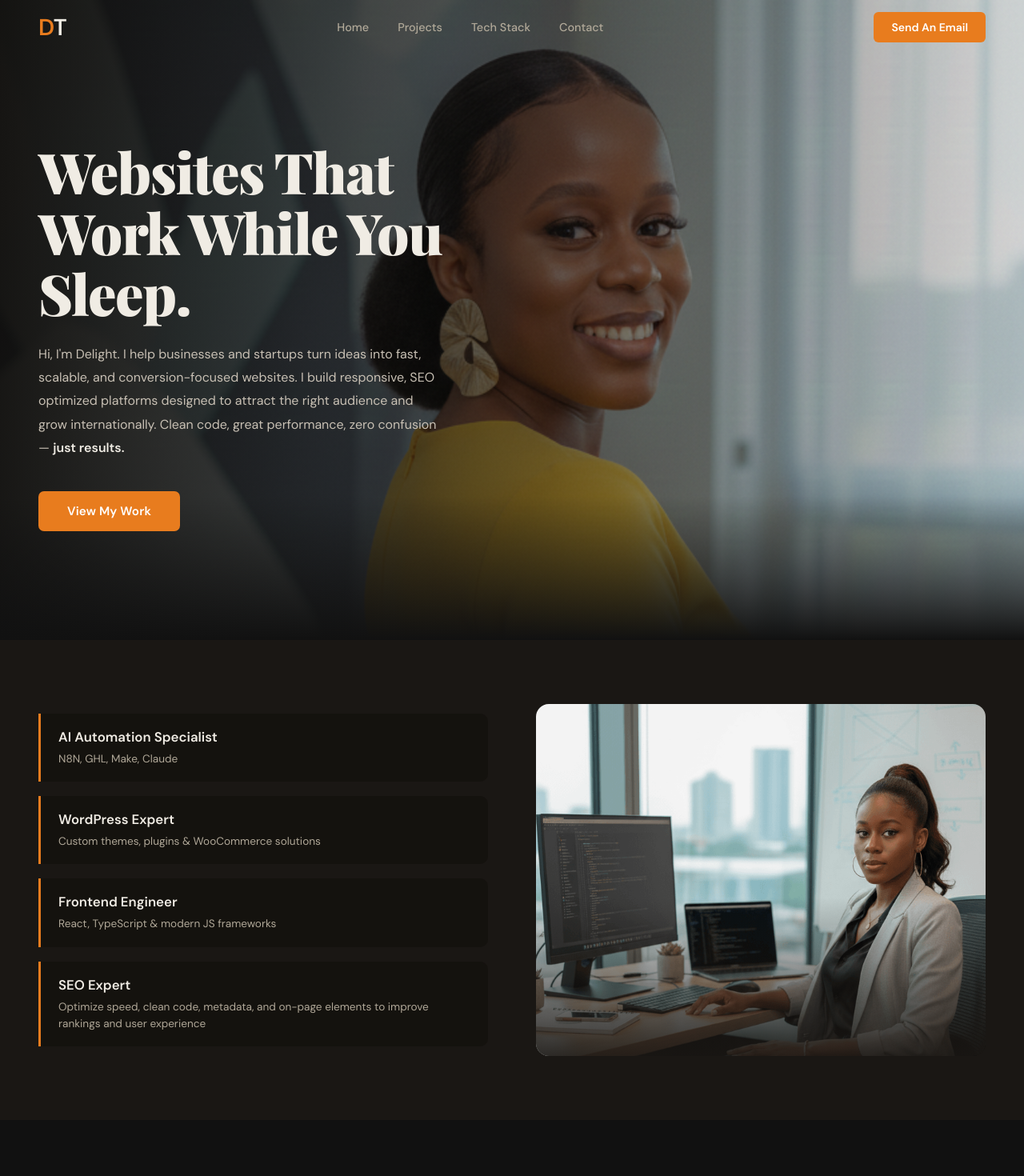
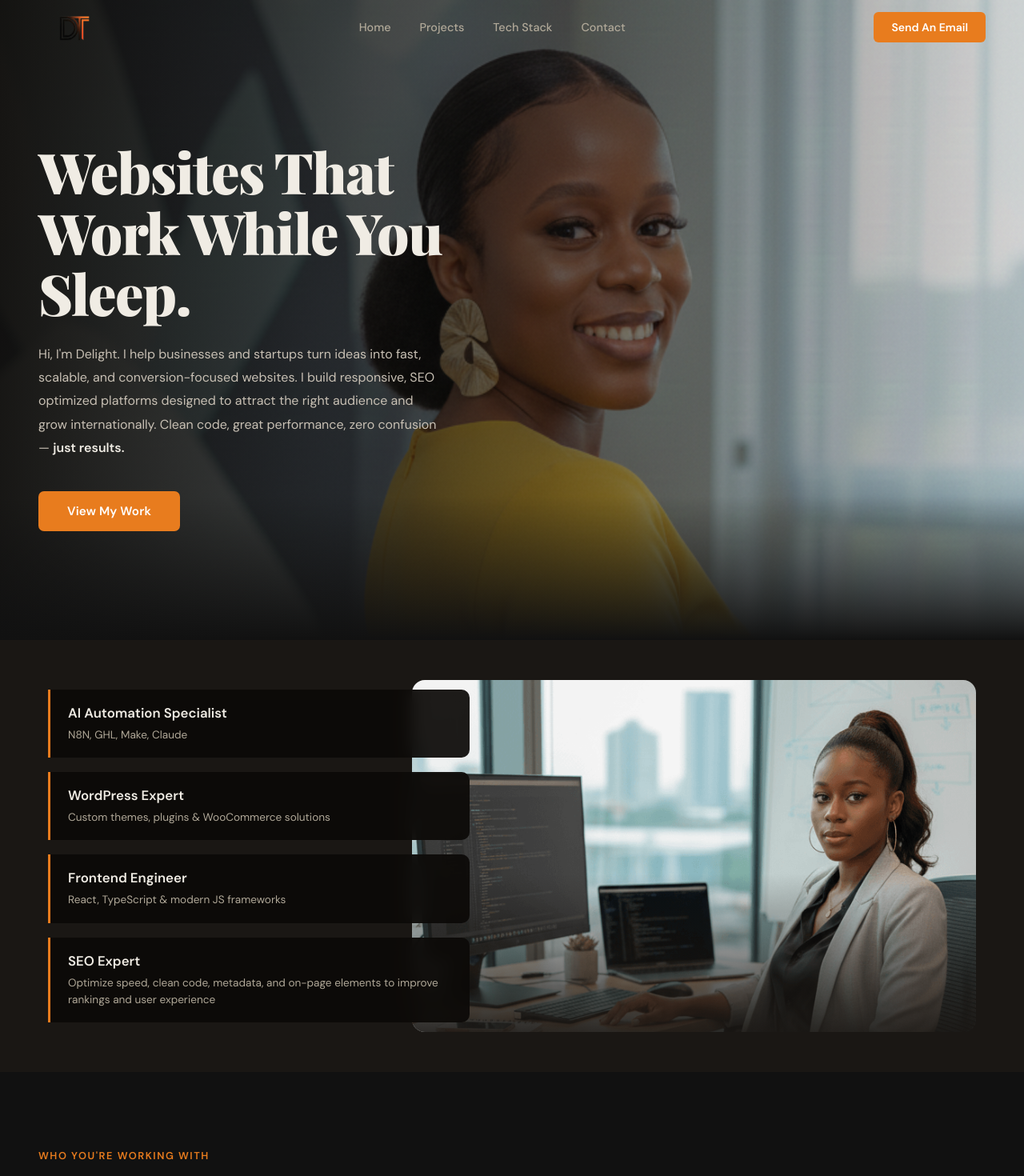
Before and after one commit to Dee-webtech/deewebtech-portfolio, a React (Vite) app: page / in a window 1280 px wide. Shown: the top 1470 px of the page at 80% size. Built offline with nearby package versions, Linux system fonts and the light colour scheme.

Commit message:
Add minimal changes including brand logo

```diff
--- a/src/components/ContactSection.tsx
+++ b/src/components/ContactSection.tsx
@@ -61,8 +61,11 @@ export default function ContactSection() {
               color: 'rgba(232,124,30,0.06)',
               display: 'flex',
             }}>
-              <span style={{ color: 'rgba(232,124,30,0.08)' }}>D</span>
-              <span style={{ color: 'rgba(240,236,228,0.05)' }}>T</span>
+              <img
+              src="/dee-logo.png"
+              alt="Developer Logo"
+              style={{ height: 500, width: 'auto', display: 'block' }}
+            />
             </span>
           </div>
 
--- a/src/components/Footer.tsx
+++ b/src/components/Footer.tsx
@@ -18,10 +18,11 @@ export default function Footer() {
           borderRadius: 14,
           display: 'flex', alignItems: 'center', justifyContent: 'center',
         }}>
-          <span style={{ fontFamily: 'DM Sans, sans-serif', fontWeight: 900, fontSize: '2.2rem', letterSpacing: '-0.02em' }}>
-            <span style={{ color: '#E87C1E' }}>D</span>
-            <span style={{ color: '#f0ece4' }}>T</span>
-          </span>
+          <img
+              src="/dee-logo.png"
+              alt="Developer Logo"
+              style={{ height: 110, width: 'auto', display: 'block' }}
+            />
         </div>
 
         {/* Nav links */}
--- a/src/components/Navbar.tsx
+++ b/src/components/Navbar.tsx
@@ -25,7 +25,7 @@ export default function Navbar() {
 
   const navStyle: React.CSSProperties = {
     position: 'fixed', top: 0, left: 0, right: 0, zIndex: 200,
-    background: scrolled ? 'rgba(17,17,17,0.94)' : 'transparent',
+    background: scrolled ? 'rgba(54, 52, 52, 0.94)' : 'transparent',
     backdropFilter: scrolled ? 'blur(14px)' : 'none',
     borderBottom: scrolled ? '1px solid rgba(255,255,255,0.07)' : '1px solid transparent',
     transition: 'background 0.3s, backdrop-filter 0.3s',
@@ -46,10 +46,11 @@ export default function Navbar() {
       >
         <div style={innerStyle}>
           <a href="#home">
-            <span style={{ fontFamily: 'DM Sans', fontWeight: 900, fontSize: '1.8rem', letterSpacing: '-0.02em' }}>
-              <span style={{ color: '#E87C1E' }}>D</span>
-              <span style={{ color: '#f0ece4' }}>T</span>
-            </span>
+            <img
+              src="/dee-logo.png"
+              alt="Developer Logo"
+              style={{ height: 90, width: 'auto', display: 'block' }}
+            />
           </a>
 
           <nav style={{ display: 'flex', gap: 36 }} className="dt-desk">
--- a/src/components/RolesSection.tsx
+++ b/src/components/RolesSection.tsx
@@ -2,7 +2,7 @@ import { useRef } from 'react'
 import { motion, useInView } from 'framer-motion'
 
 const ROLES = [
-    { title: 'AI Automation Specialist', desc: 'N8N, GHL, Make, Claude' },
+  { title: 'AI Automation Specialist', desc: 'N8N, GHL, Make, Claude' },
   { title: 'WordPress Expert', desc: 'Custom themes, plugins & WooCommerce solutions' },
   { title: 'Frontend Engineer', desc: 'React, TypeScript & modern JS frameworks' },
   { title: 'SEO Expert', desc: 'Optimize speed, clean code, metadata, and on-page elements to improve rankings and user experience' },
@@ -19,7 +19,7 @@ function RoleCard({ role, index }: { role: typeof ROLES[0]; index: number }) {
       animate={inView ? { opacity: 1, x: 0 } : {}}
       transition={{ duration: 0.65, delay: index * 0.18, ease: 'easeOut' }}
       style={{
-        background: 'rgba(20,18,14,0.82)',
+        background: 'rgba(12,10,8,0.93)',
         backdropFilter: 'blur(10px)',
         borderLeft: '3px solid #E87C1E',
         padding: '18px 22px',
@@ -38,30 +38,38 @@ function RoleCard({ role, index }: { role: typeof ROLES[0]; index: number }) {
 
 export default function RolesSection() {
   return (
-    <section style={{ background: '#1a1714', padding: '80px 0', overflow: 'hidden' }}>
+    <section style={{ background: '#1a1714', padding: '50px 0', overflow: 'hidden' }}>
       <div
         style={{
-          maxWidth: 1240,
+          maxWidth: 1300,
           margin: '0 auto',
-          padding: '0 28px',
+          padding: '0 60px',
           display: 'grid',
-          gridTemplateColumns: '1fr 1fr',
-          gap: 60,
+          gridTemplateColumns: '1fr 1.2fr',
+          gap: 0,
           alignItems: 'center',
         }}
         className="roles-grid"
       >
-        <div style={{ display: 'flex', flexDirection: 'column', gap: 18 }}>
+        <div style={{ display: 'flex', flexDirection: 'column', gap: 18, position: 'relative', zIndex: 1 }}>
           {ROLES.map((r, i) => (
             <RoleCard key={r.title} role={r} index={i} />
           ))}
         </div>
 
-        <div style={{ borderRadius: 16, overflow: 'hidden', position: 'relative' }} className="roles-img">
+        <div
+          style={{
+            borderRadius: 16,
+            overflow: 'hidden',
+            position: 'relative',
+            marginLeft: '-72px',
+          }}
+          className="roles-img"
+        >
           <img
             src="dee-workarea.png"
             alt="Delight — Developer"
-            style={{ width: '100%', height: 440, objectFit: 'cover' }}
+            style={{ width: '100%', height: 440, objectFit: 'cover', display: 'block' }}
           />
           <div style={{
             position: 'absolute', inset: 0,
@@ -72,10 +80,31 @@ export default function RolesSection() {
 
       <style>{`
         @media (max-width: 900px) {
-          .roles-grid { grid-template-columns: 1fr !important; position: relative; min-height: 420px; padding: 40px 28px; }
-          .roles-img { position: absolute !important; inset: 0 !important; border-radius: 0 !important; z-index: 0; opacity: 0.35; height: 100% !important; }
-          .roles-img img { height: 100% !important; }
-          .roles-grid > div:first-child { position: relative; z-index: 1; }
+          .roles-grid {
+            grid-template-columns: 1fr !important;
+            position: relative !important;
+            min-height: 420px !important;
+            padding: 40px 24px !important;
+            gap: 0 !important;
+          }
+          .roles-img {
+            position: absolute !important;
+            inset: 0 !important;
+            border-radius: 0 !important;
+            margin-left: 0 !important;
+            z-index: 0;
+            opacity: 0.5;
+            height: 100% !important;
+          }
+          .roles-img img {
+            height: 100% !important;
+            object-position: right center !important;
+          }
+          .roles-grid > div:first-child {
+            position: relative;
+            z-index: 1;
+            max-width: 55%;
+          }
         }
       `}</style>
     </section>
```
Also changed, not shown: public/Dee_logo.jpg (deleted), public/dee-logo.png (added).
